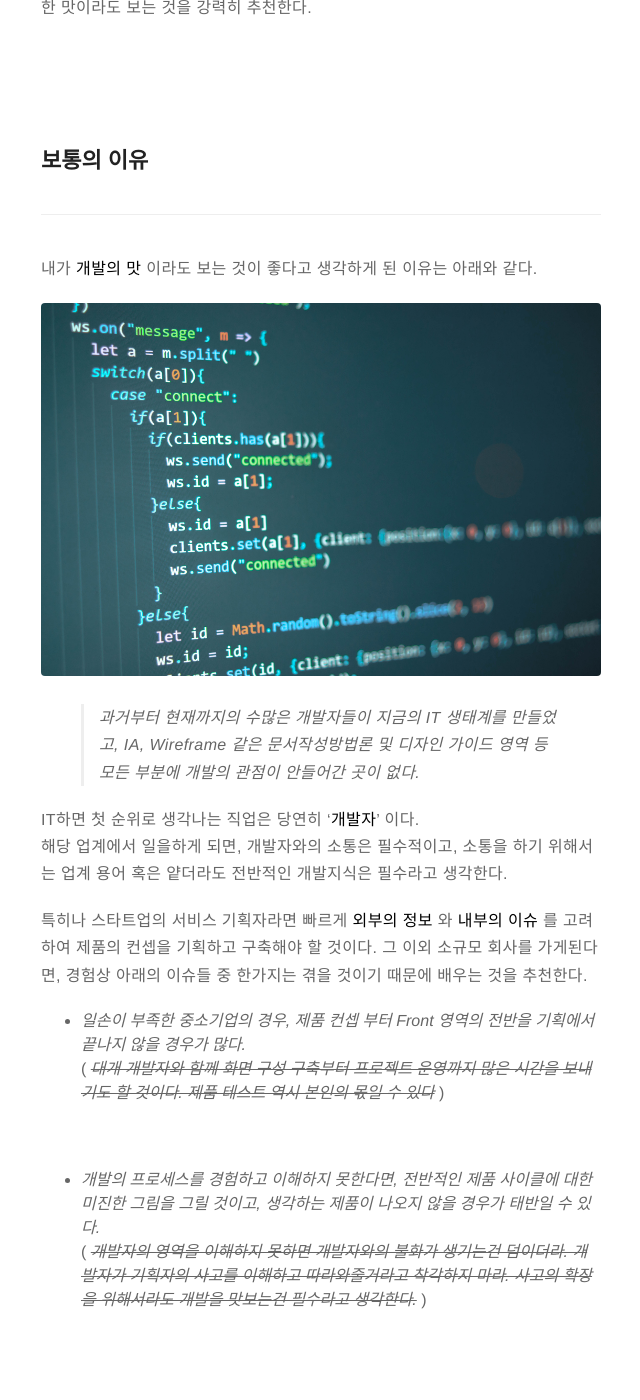
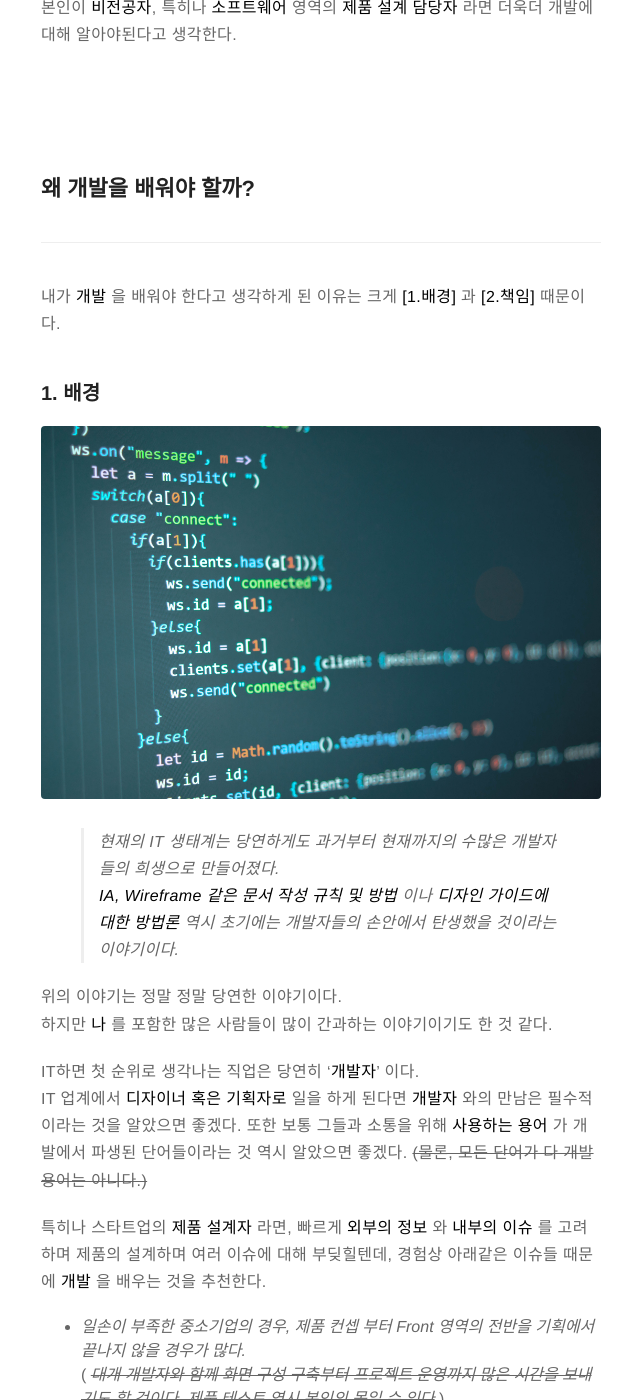
Before and after one commit to banjag954/banjag954.github.io, a Jekyll site: the page built from _posts/2018-08-28-(blog)why-i-learn-develop.markdown, in a window 1280 px wide and 1400 px high, scrolled down 1429 px. Shown: the whole window, without its empty margins (319-959 px from the left). Built offline with Jekyll 4.4.1, drawn with Linux system fonts in a browser that asks for light colours; comment, search, counter and statistics services are not loaded; some of the changed text lies outside the part shown.

Commit message:
Edit-reasonDev

```diff
--- a/_posts/2018-08-28-(blog)why-i-learn-develop.markdown
+++ b/_posts/2018-08-28-(blog)why-i-learn-develop.markdown
@@ -19,47 +19,52 @@ description: 스타트업 기획자가 개발을 배우게 된 이유
 ### Summary
 ---
 
-* [필자의 생각](#Start)
-* [보통의 이유](#reason_01)
-* [개발을 배우는 이유](#reason_02)
+* [나의 생각](#Start)
+* [왜 개발을 배워야 할까?](#reason_01)
+* [부제 : 개발을 배워야 하는 이유](#reason_02)
 
 ---
 <br />
 
 <div id="Start">
-<h2>시작</h2>
+<h2>나의 생각</h2>
 </div>
 ---
 
 ![start_image]({{ site.url }}/assets/images/pexels-photo-515167.jpg)
 
-__서비스 기획의 입장__ 에서는 여러가지 서류 업무에 시달리는 것도 많고,
-__UI 디자인의 입장__ 에서는 컨셉 구상부터 디자인 가이드 구축까지 공들이는 시간 때문에 개발을 바라볼 수 있는 시간이 힘들다는 것 알고 있다.
-진행하다 보면 서로 할 것도 태산인 서비스 기획자 혹은 디자이너가 굳이 개발을 알아야 할까?
+__제품을 설계하고 기획하는 사람의 입장__ 에서 컨셉 구상부터 디자인 가이드 구축까지 공들이는 시간 때문에, 특히나 다니는 회사가 __스타트업__ 이라면 여러가지 서류 및 잡업무에 시달리는 것도 많아 __개발__ 을 바라볼 수 있는 시간이 거의 없을 것이다.<br />
+그렇다면, 할 것도 태산인 __제품 설계자( 기획자 혹은 디자이너)__ 가 굳이 개발을 알아야 할까?
 
-__그럼에도 불과하고 나는 개발을 알아야 한다는 말에 동의하는 편이다.__
+__나는 조금이라도 시간을 쪼개서 개발을 알아야 한다는 말에 동의하는 편이다.__
 
-본인이 특히나 __비전공자__ 라면, 그리고 장래에 IT업계에서 일할 것이라면 개발에 대한 맛이라도 보는 것을 강력히 추천한다.
+본인이 __비전공자__, 특히나 __소프트웨어__ 영역의 __제품 설계 담당자__ 라면 더욱더 개발에 대해 알아야된다고 생각한다.
 
 <br />
 <br />
 <br />
 
 <div id="reason_01">
-<h2>보통의 이유</h2>
+<h2>왜 개발을 배워야 할까?</h2>
 </div>
 ---
 
-내가 __개발의 맛__ 이라도 보는 것이 좋다고 생각하게 된 이유는 아래와 같다.
+내가 __개발__ 을 배워야 한다고 생각하게 된 이유는 크게 __[1.배경]__ 과 __[2.책임]__ 때문이다.
+
+
+### 1. 배경
 
 ![dev_image]({{ site.url }}/assets/images/christopher-robin-ebbinghaus-681475-unsplash.jpg)
 
->_과거부터 현재까지의 수많은 개발자들이 지금의 IT 생태계를 만들었고, IA, Wireframe 같은 문서작성방법론 및 디자인 가이드 영역 등 모든 부분에 개발의 관점이 안들어간 곳이 없다._
+>_현재의 IT 생태계는 당연하게도 과거부터 현재까지의 수많은 개발자들의 희생으로 만들어졌다.<br /> __IA, Wireframe 같은 문서 작성 규칙 및 방법__ 이나 __디자인 가이드에 대한 방법론__ 역시 초기에는 개발자들의 손안에서 탄생했을 것이라는 이야기이다._
+
+위의 이야기는 정말 정말 당연한 이야기이다.<br />
+하지만 __나__ 를 포함한 많은 사람들이 많이 간과하는 이야기이기도 한 것 같다.<br />
 
 IT하면 첫 순위로 생각나는 직업은 당연히 '__개발자__' 이다.<br>
-해당 업계에서 일을하게 되면, 개발자와의 소통은 필수적이고, 소통을 하기 위해서는 업계 용어 혹은 얕더라도 전반적인 개발지식은 필수라고 생각한다.
+IT 업계에서 __디자이너 혹은 기획자로__ 일을 하게 된다면 __개발자__ 와의 만남은 필수적이라는 것을 알았으면 좋겠다. 또한 보통 그들과 소통을 위해 __사용하는 용어__ 가 개발에서 파생된 단어들이라는 것 역시 알았으면 좋겠다. ~~(물론, 모든 단어가 다 개발용어는 아니다.)~~
 
-특히나 스타트업의 서비스 기획자라면 빠르게 __외부의 정보__ 와 __내부의 이슈__ 를 고려하여 제품의 컨셉을 기획하고 구축해야 할 것이다. 그 이외 소규모 회사를 가게된다면, 경험상 아래의 이슈들 중 한가지는 겪을 것이기 때문에 배우는 것을 추천한다.
+특히나 스타트업의 __제품 설계자__ 라면, 빠르게 __외부의 정보__ 와 __내부의 이슈__ 를 고려하며 제품의 설계하며 여러 이슈에 대해 부딪힐텐데, 경험상 아래같은 이슈들 때문에 __개발__ 을 배우는 것을 추천한다.
 
 - _일손이 부족한 중소기업의 경우, 제품 컨셉 부터 Front 영역의 전반을 기획에서 끝나지 않을 경우가 많다._<br>
 ( ~~_대개 개발자와 함께 화면 구성 구축부터 프로젝트 운영까지 많은 시간을 보내기도 할 것이다. 제품 테스트 역시 본인의 몫일 수 있다_~~ )
@@ -70,10 +75,26 @@ IT하면 첫 순위로 생각나는 직업은 당연히 '__개발자__' 이다.<
 
 <br />
 <br />
+
+### 2. 책임
+
+![dev_image]({{ site.url }}/assets/images/typography-poster-posters-quote.jpg)
+
+나는 __일에 대한 혹은 제품에 대한 책임__ 때문에 __개발__ 을 배우는 것을 더더욱 추천하는 것 같다.
+
+제품을 설계하거나 기획 후, 개발자들에게 문서를 던져줄 것이다.
+
+> 근데 본인이 던져준 문서가 __소설__ 인지, 아니면 __기능 명세서__ 인지 잘 확인해볼 필요가 있다.
+
+사실,
+
+
+<br />
+<br />
 <br />
 
 <div id="reason_02">
-<h2>개발을 배워야 하는 이유</h2>
+<h2>[부제 : 개발을 배워야 하는 이유]</h2>
 </div>
 
 ---
@@ -143,9 +164,9 @@ __개발__ 쪽에서 입장을 이해해주면 감사하겠지만, 내 경험상
 ## 끝으로
 ---
 
-개발을 배우게 된 이야기 혹은 배워야하는 이야기를 한다면 정말 끝도 없이 이야기 할 수 있을 것 같다.( ~~이야기하다가 토할듯~~ )
+개발을 배우게 된 이야기 혹은 배워야하는 이야기를 한다면 정말 끝도 없이 이야기 할 수 있을 것 같다.
 처음 시작에 언급한 이야기처럼 __개발을 경험해야한다__ 라는 생각에 대해 반대하는 생각은 지금도 전혀 없다.
-서비스 기획자 혹은 PM이 되길 원하는 도전자가 있다면, 거기에 나와 같은 비-전공자 출신이라면, 개발 꼭 경험하고 들어오길 바란다.
+나?와 같이 __서비스 혹은 제품 설계자__ 가 되길 원하는 이가 있다면, 거기에 또 나와 같이 __비-전공자__ 출신이라면, __개발__ 이라는 것을 경험하는 것 강력히 추천한다.
 <br />
 <br />
 <br />
```
